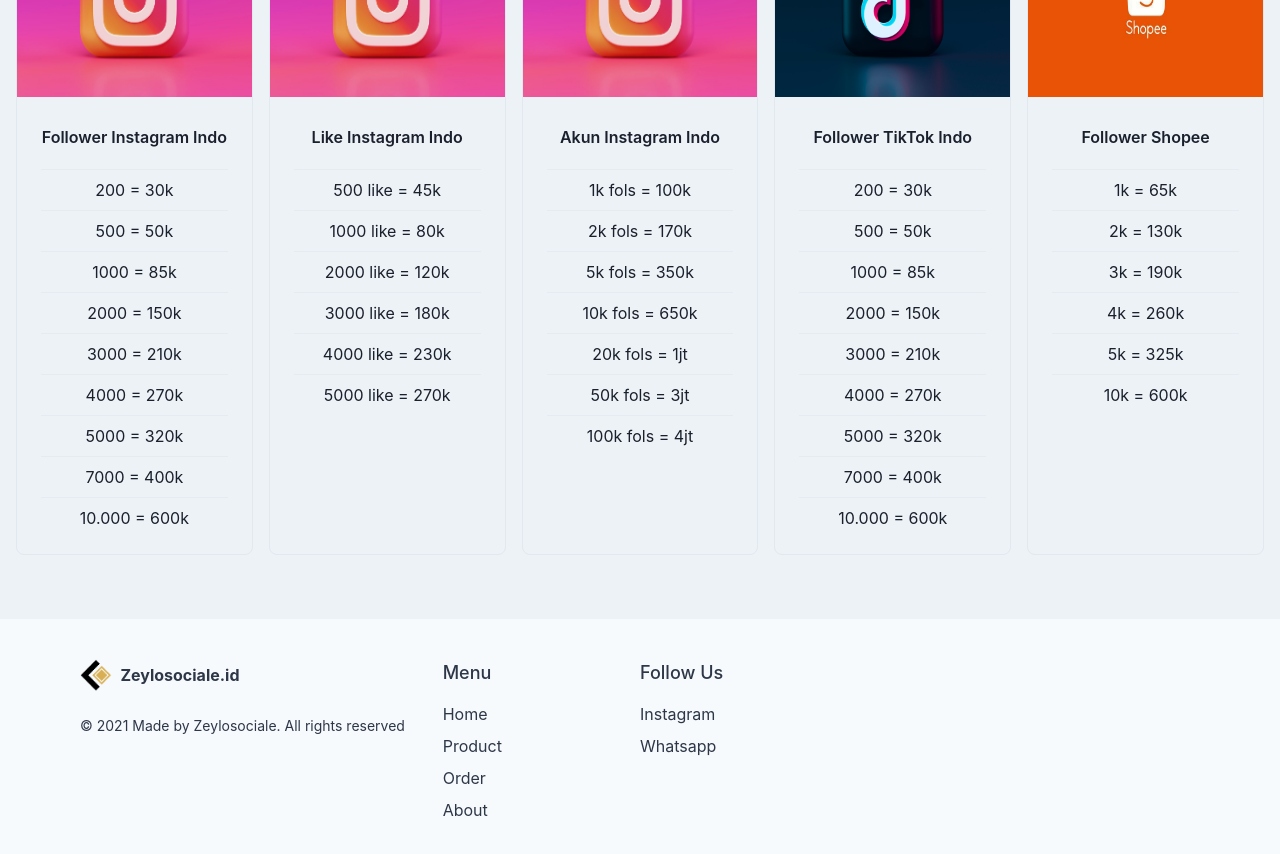
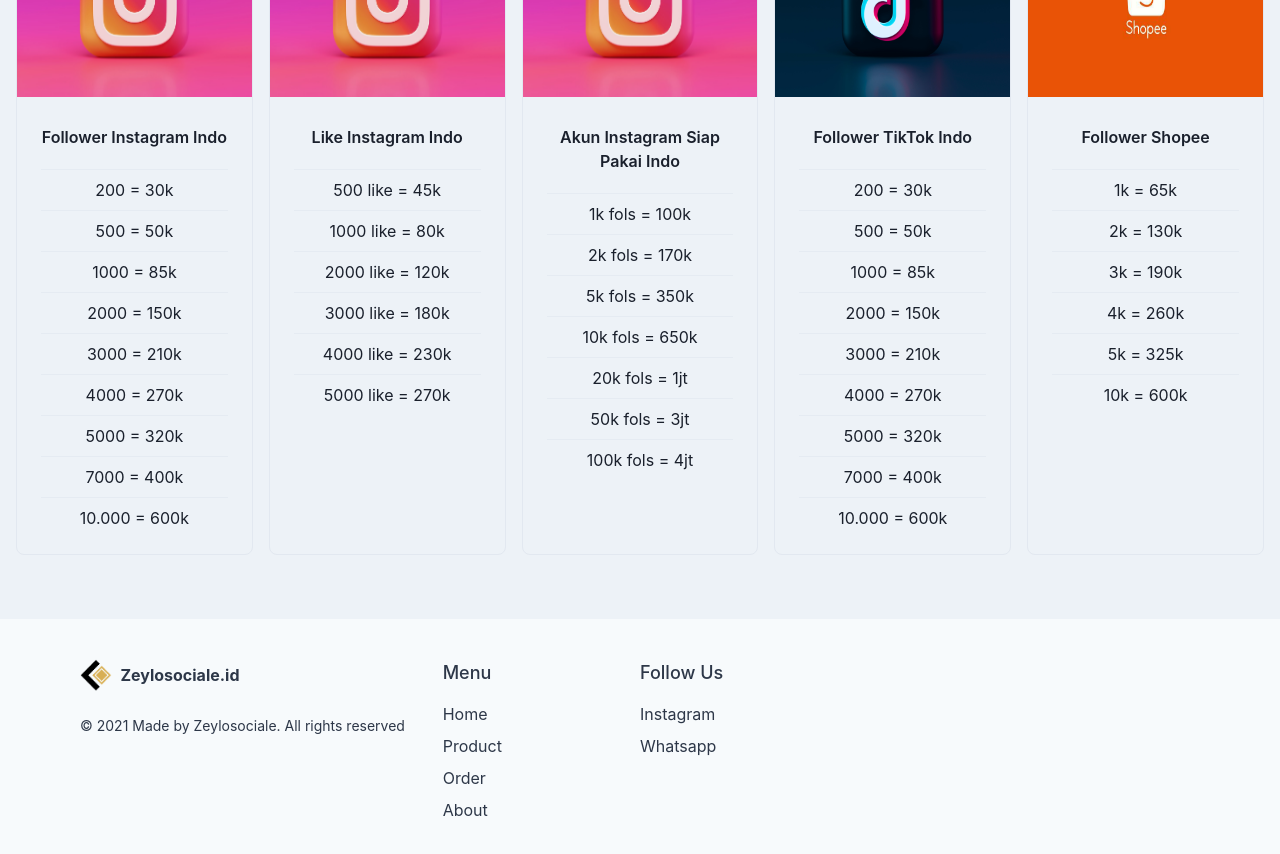
Before and after one commit to zeylosociale/zeylosociale.id, a Next.js app: page / in a window 1280 px wide. Shown: the part 2200-3054 px from the top of the page. Built offline with nearby package versions, Linux system fonts and the light colour scheme.

Commit message:
modified content

```diff
--- a/components/ProductCard.js
+++ b/components/ProductCard.js
@@ -16,14 +16,8 @@
       <Box maxW="sm" borderWidth="1px" borderRadius="lg" overflow="hidden">
         <Image src={imageUrl} alt="social-media" height={200} width={400} />
         <Box p="6">
-          <Box
-            mt="1"
-            fontWeight="semibold"
-            as="h4"
-            lineHeight="tight"
-            isTruncated
-          >
-            <Center>{title}</Center>
+          <Box mt="1" fontWeight="semibold" as="h5" lineHeight="tight">
+            <Text align="center">{title}</Text>
           </Box>
           <Box>
             <VStack mt={5}>
--- a/pages/index.js
+++ b/pages/index.js
@@ -88,7 +88,7 @@
               items={items2}
             />
             <ProductCard
-              title="Akun Instagram Indo"
+              title="Akun Instagram Siap Pakai Indo"
               imageUrl={image.ig}
               items={items3}
             />
--- a/pages/product.js
+++ b/pages/product.js
@@ -109,7 +109,7 @@
               items={items2}
             />
             <ProductCard
-              title="Akun Instagram Indo"
+              title="Akun Instagram Siap Pakai Indo"
               imageUrl={image.ig}
               items={items3}
             />
@@ -204,7 +204,7 @@
                   <ListItem>
                     Masuk bertahap, jadi selesai tergantung orderan
                   </ListItem>
-                  <ListItem>Estimasi selesai : Normal 3-7 hari masuk</ListItem>
+                  <ListItem>Estimasi selesai : Normal 1-2 hari</ListItem>
                   <ListItem>Tidak butuh Akses Login</ListItem>
                   <ListItem>Bisa digunakan untuk akun baru</ListItem>
                 </OrderedList>
@@ -228,7 +228,7 @@
                   <ListItem>
                     Masuk bertahap, jadi selesai tergantung orderan
                   </ListItem>
-                  <ListItem>Estimasi selesai : Normal 3-7</ListItem>
+                  <ListItem>Estimasi selesai : Normal 1 x 24 Jam</ListItem>
                   <ListItem>Tidak butuh Akses Login</ListItem>
                   <ListItem>Bisa digunakan untuk akun baru</ListItem>
                 </OrderedList>
```
